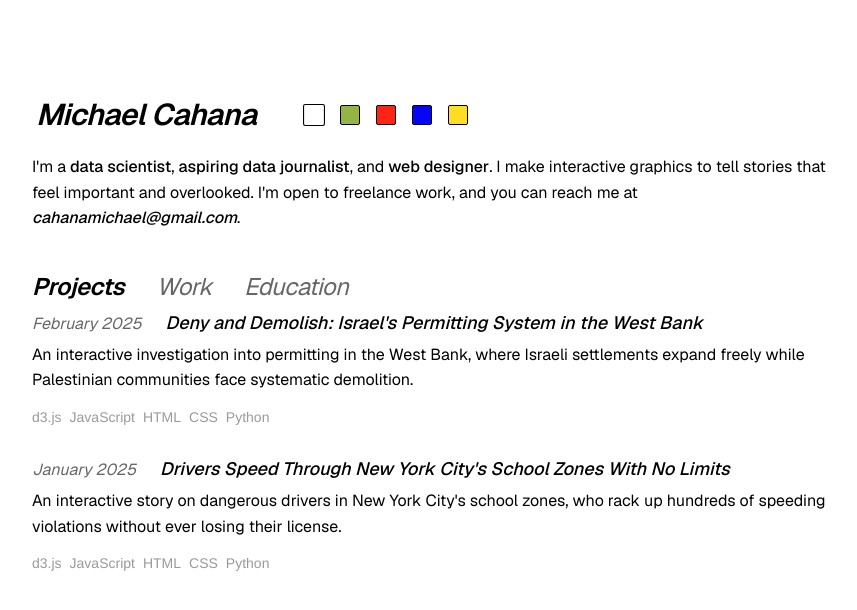
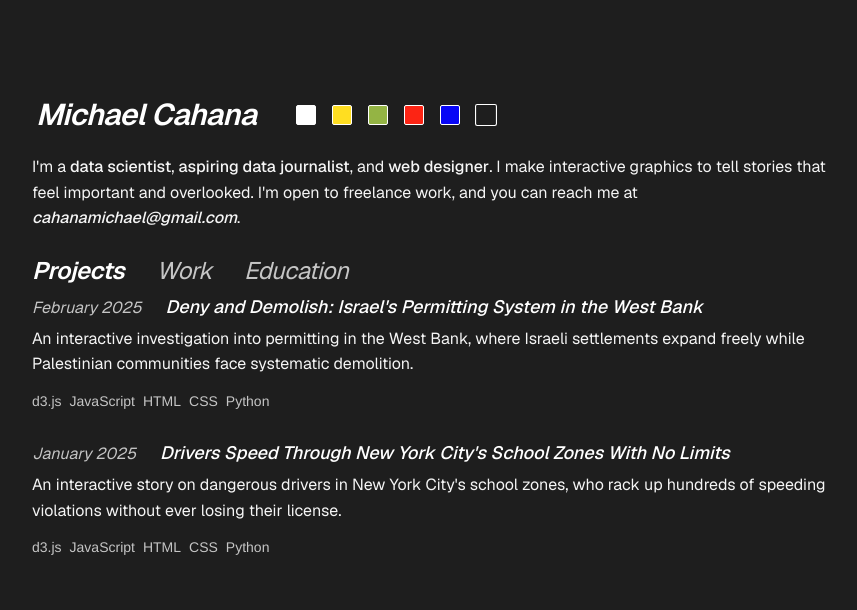
Before and after one commit to m-cahana/portfolio, a Next.js app: page / in a window 1280 px wide. Shown: the top 610 px of the page, without its empty margins (208-1065 px from the left). Built offline with nearby package versions, Linux system fonts and the light colour scheme.

Commit message:
add dark mode

```diff
--- a/app/components/Education.js
+++ b/app/components/Education.js
@@ -3,19 +3,17 @@
 import { useState } from "react";
 import styles from "./Projects.module.css";
 import * as Portal from "@radix-ui/react-portal";
+import { getColorIndexer } from "../utils/colorIndexer";
 
 export default function Education({
   shouldAnimate,
   currentTheme,
   hoveredProject,
   setHoveredProject,
+  isDarkMode,
+  isLightMode,
 }) {
-  let colorIndex = 0; // Start at 0
-  const getNextIndex = () => {
-    const current = colorIndex;
-    colorIndex = (colorIndex + 1) % 6; // Increment and wrap around at 6
-    return current;
-  };
+  const getNextIndex = getColorIndexer(isDarkMode, isLightMode);
   const schools = [
     {
       school: "Northwestern University",
@@ -58,9 +56,13 @@ export default function Education({
               <em
                 className={styles.projectDate}
                 style={
-                  currentTheme[0] === "#FFFFFF"
+                  isLightMode
                     ? {}
-                    : { color: currentTheme[getNextIndex()] }
+                    : {
+                        color: isDarkMode
+                          ? currentTheme[1]
+                          : currentTheme[getNextIndex()],
+                      }
                 }
               >
                 {school.date}
@@ -68,21 +70,34 @@ export default function Education({
               <span
                 className={`${styles.projectTitle} ${styles.noUnderline}`}
                 style={
-                  currentTheme[0] === "#FFFFFF"
+                  isLightMode
                     ? {}
-                    : { color: currentTheme[getNextIndex()] }
+                    : {
+                        color: isDarkMode
+                          ? "#FFFFFF"
+                          : currentTheme[getNextIndex()],
+                      }
                 }
               >
                 {school.school}
               </span>
             </div>
-            <div className={styles.projectDescription}>{school.degree}</div>
+            <div
+              className={styles.projectDescription}
+              style={{
+                color: isDarkMode ? "#F5F5F5" : "inherit",
+              }}
+            >
+              {school.degree}
+            </div>
             <div
               className={styles.projectDescription}
               style={
-                currentTheme[0] === "#FFFFFF"
+                isLightMode
                   ? {}
-                  : { color: currentTheme[getNextIndex()] }
+                  : {
+                      color: currentTheme[getNextIndex()],
+                    }
               }
             >
               {school.thesis}
--- a/app/components/Projects.js
+++ b/app/components/Projects.js
@@ -3,19 +3,17 @@
 import { useState } from "react";
 import styles from "./Projects.module.css";
 import * as Portal from "@radix-ui/react-portal";
+import { getColorIndexer } from "../utils/colorIndexer";
 
 export default function Projects({
   hoveredProject,
   setHoveredProject,
   shouldAnimate,
   currentTheme,
+  isDarkMode,
+  isLightMode,
 }) {
-  let colorIndex = 0; // Start at 0
-  const getNextIndex = () => {
-    const current = colorIndex;
-    colorIndex = (colorIndex + 1) % 6; // Increment and wrap around at 6
-    return current;
-  };
+  const getNextIndex = getColorIndexer(isDarkMode, isLightMode);
 
   const projects = [
     {
@@ -60,9 +58,13 @@ export default function Projects({
               <em
                 className={styles.projectDate}
                 style={
-                  currentTheme[0] === "#FFFFFF"
+                  isLightMode
                     ? {}
-                    : { color: currentTheme[getNextIndex()] }
+                    : {
+                        color: isDarkMode
+                          ? currentTheme[1]
+                          : currentTheme[getNextIndex()],
+                      }
                 }
               >
                 {project.date}
@@ -70,15 +72,25 @@ export default function Projects({
               <span
                 className={styles.projectTitle}
                 style={
-                  currentTheme[0] === "#FFFFFF"
+                  isLightMode
                     ? {}
-                    : { color: currentTheme[getNextIndex()] }
+                    : {
+                        color: isDarkMode
+                          ? "#FFFFFF"
+                          : currentTheme[getNextIndex()],
+                      }
                 }
               >
                 {project.title}
               </span>
             </a>
-            <a href={project.path} className={styles.projectDescription}>
+            <a
+              href={project.path}
+              className={styles.projectDescription}
+              style={{
+                color: isDarkMode ? "#F5F5F5" : "inherit",
+              }}
+            >
               {project.description}
             </a>
             <div className={styles.skillsList}>
@@ -86,11 +98,9 @@ export default function Projects({
                 <span
                   key={skillIndex}
                   className={styles.skillTag}
-                  style={
-                    currentTheme[0] === "#FFFFFF"
-                      ? {}
-                      : { color: currentTheme[getNextIndex()] }
-                  }
+                  style={{
+                    color: currentTheme[getNextIndex()],
+                  }}
                 >
                   {skill}
                 </span>
--- a/app/components/ThemeSwitcher.js
+++ b/app/components/ThemeSwitcher.js
@@ -6,11 +6,15 @@ export const themes = [
   // from figma's color palettes
   {
     id: "white",
-    colors: ["#FFFFFF", "#FFFFFF", "#FFFFFF", "#FFFFFF", "#FFFFFF", "#FFFFFF"],
+    colors: ["#FFFFFF", "#8F8F8F", "#8F8F8F", "#8F8F8F", "#8F8F8F", "#8F8F8F"],
+  },
+  {
+    id: "dijon mustard",
+    colors: ["#FFDE21", "#F2AD2F", "#FFD32C", "#E0BC00", "#FFB302", "#F5C935"],
   },
   {
     id: "sage",
-    colors: ["#94B444", "#A8BB6E", "#DDDBDA", "#DBC1A0", "#839546", "#BBBAB9"],
+    colors: ["#94B444", "#A8BB6E", "#B5B2B0", "#DBC1A0", "#839546", "#BBBAB9"],
   },
   {
     id: "maraschino",
@@ -21,12 +25,16 @@ export const themes = [
     colors: ["#0705F6", "#110792", "#FCB4D4", "#B079C2", "#0705F6", "#110792"],
   },
   {
-    id: "dijon mustard",
-    colors: ["#FFDE21", "#FFEA99", "#FFD32C", "#E0BC00", "#FFB302", "#F5C935"],
+    id: "dark mode",
+    colors: ["#1E1E1E", "#C5C5C5", "#C5C5C5", "#C5C5C5", "#C5C5C5", "#C5C5C5"],
   },
 ];
 
-export default function ThemeSwitcher({ onThemeChange, currentTheme }) {
+export default function ThemeSwitcher({
+  onThemeChange,
+  currentTheme,
+  isDarkMode,
+}) {
   return (
     <div className={styles.themeSwitcher}>
       {themes.map((theme) => (
@@ -43,7 +51,7 @@ export default function ThemeSwitcher({ onThemeChange, currentTheme }) {
               className={styles.colorSwatch}
               style={{
                 backgroundColor: theme.colors[0],
-                border: "1px solid black",
+                border: isDarkMode ? "1px solid white" : "1px solid black",
               }}
             />
           </div>
--- a/app/components/ThemeSwitcher.module.css
+++ b/app/components/ThemeSwitcher.module.css
@@ -1,7 +1,7 @@
 .themeSwitcher {
   display: flex;
   gap: 8px;
-  margin-left: 24px;
+  margin-left: 16px;
   align-items: center;
 }
 
--- a/app/components/Work.js
+++ b/app/components/Work.js
@@ -3,20 +3,21 @@
 import { useState } from "react";
 import styles from "./Projects.module.css";
 import * as Portal from "@radix-ui/react-portal";
+import { getColorIndexer } from "../utils/colorIndexer";
 
-export default function Work({ shouldAnimate, currentTheme }) {
-  let colorIndex = 0; // Start at 0
-  const getNextIndex = () => {
-    const current = colorIndex;
-    colorIndex = (colorIndex + 1) % 6; // Increment and wrap around at 6
-    return current;
-  };
+export default function Work({
+  shouldAnimate,
+  currentTheme,
+  isDarkMode,
+  isLightMode,
+}) {
+  const getNextIndex = getColorIndexer(isDarkMode, isLightMode);
   const jobs = [
     {
       role: "Sabbatical of sorts",
       organization: "",
       description:
-        "Running an afterschool program for preschoolers, working at a restaurant, teaching myself how to make interactive graphics, and building out visual projects.",
+        "Running an afterschool program for preschoolers, working at a restaurant, teaching myself how to make interactive graphics, and building visual projects.",
       date: "September 2024 - Present",
       skills: [
         "HTML",
@@ -32,7 +33,7 @@ export default function Work({ shouldAnimate, currentTheme }) {
       role: "Data Scientist",
       organization: "Quora",
       description:
-        "Managed experimentation and research for multiple monetization workstreams. Oversaw experiments that increased company revenue by 10%. Set pricing for our new chat product, developed a revenue sharing system for content creators, and analyzed subscriber behavior to improve retention.",
+        "Managed experimentation and research for multiple monetization workstreams, increasing revenue for the core Quora product, and developing a subscription system for Poe, the company's new chat product.",
       date: "November 2021 - September 2024",
       skills: [
         "Python",
@@ -50,7 +51,7 @@ export default function Work({ shouldAnimate, currentTheme }) {
       role: "Research Analyst",
       organization: "University of Chicago Energy & Environment Lab",
       description:
-        "Partnered with state governments to evaluate environmental policies. Developed a randomized controlled trial to test a new approach to enforcing air quality standards in California. Built a model to predict emissions leaks at oil and gas wells in Colorado, and better target the state's inspectors towards emitting wells.",
+        "Partnered with state governments to evaluate environmental policies. Developed a randomized controlled trial to test novel enforcement of air quality standards in California, and built a model to predict emissions leaks at oil and gas wells in Colorado, better targeting the state's inspectors towards emitting wells.",
       date: "March 2019 - June 2021",
       skills: [
         "R",
@@ -113,9 +114,13 @@ export default function Work({ shouldAnimate, currentTheme }) {
               <em
                 className={styles.projectDate}
                 style={
-                  currentTheme[0] === "#FFFFFF"
+                  isLightMode
                     ? {}
-                    : { color: currentTheme[getNextIndex()] }
+                    : {
+                        color: isDarkMode
+                          ? currentTheme[1]
+                          : currentTheme[getNextIndex()],
+                      }
                 }
               >
                 {job.date}
@@ -123,10 +128,12 @@ export default function Work({ shouldAnimate, currentTheme }) {
               <span
                 className={`${styles.projectTitle} ${styles.noUnderline}`}
                 style={
-                  currentTheme[0] === "#FFFFFF"
+                  isLightMode
                     ? {}
                     : {
-                        color: currentTheme[getNextIndex()],
+                        color: isDarkMode
+                          ? "#FFFFFF"
+                          : currentTheme[getNextIndex()],
                       }
                 }
               >
@@ -134,17 +141,22 @@ export default function Work({ shouldAnimate, currentTheme }) {
                 {job.organization && `, ${job.organization}`}
               </span>
             </div>
-            <a className={styles.projectDescription}>{job.description}</a>
+            <a
+              className={styles.projectDescription}
+              style={{
+                color: isDarkMode ? "#F5F5F5" : "inherit",
+              }}
+            >
+              {job.description}
+            </a>
             <div className={styles.skillsList}>
               {job.skills.map((skill, skillIndex) => (
                 <span
                   key={skillIndex}
                   className={styles.skillTag}
-                  style={
-                    currentTheme[0] === "#FFFFFF"
-                      ? {}
-                      : { color: currentTheme[getNextIndex()] }
-                  }
+                  style={{
+                    color: currentTheme[getNextIndex()],
+                  }}
                 >
                   {skill}
                 </span>
--- a/app/page.js
+++ b/app/page.js
@@ -32,7 +32,11 @@ export default function Home() {
   const [hoveredProject, setHoveredProject] = useState(null);
   const [tabValue, setTabValue] = useState(0);
   const [shouldAnimateProjects, setShouldAnimateProjects] = useState(true);
-  const [currentTheme, setCurrentTheme] = useState(themes[0].colors); // Use first theme from the array
+  const [currentTheme, setCurrentTheme] = useState(() => {
+    const hour = new Date().getHours();
+    const isDaytime = hour >= 6 && hour < 20; // Consider 6 AM to 8 PM as daytime
+    return isDaytime ? themes[0].colors : themes[themes.length - 1].colors;
+  });
 
   const handleTabChange = (event, newValue) => {
     setTabValue(newValue);
@@ -45,36 +49,52 @@ export default function Home() {
 
   const backgroundOpacity = 1;
 
+  const isDarkMode = currentTheme[0] === "#1E1E1E";
+  const isLightMode = currentTheme[0] === "#FFFFFF";
+
   return (
-    <div className={styles.page}>
+    <div
+      className={styles.page}
+      style={{
+        backgroundColor: isDarkMode ? currentTheme[0] : "inherit",
+      }}
+    >
       <main className={styles.main}>
         <div className={styles.container}>
           <div className={styles.titleContainer}>
             <h1
               className={`${styles.title} ${styles.fadeIn}`}
               style={{
-                color:
-                  currentTheme[0] === "#FFFFFF"
+                color: isDarkMode
+                  ? "#FFFFFF"
+                  : currentTheme[0] === "#FFFFFF"
                   ? "black"
                   : addOpacity(currentTheme[0], backgroundOpacity),
               }}
             >
               Michael Cahana
             </h1>
-            <div className={`${styles.fadeIn} ${styles.delaySwitcher}`}>
+            <div className={`${styles.fadeIn} ${styles.delay1}`}>
               <ThemeSwitcher
                 onThemeChange={handleThemeChange}
                 currentTheme={currentTheme}
+                isDarkMode={isDarkMode}
               />
             </div>
           </div>
-          <p className={`${styles.text} ${styles.fadeIn} ${styles.delay1}`}>
+          <p
+            className={`${styles.text} ${styles.fadeIn} ${styles.delay1}`}
+            style={{
+              color: isDarkMode ? "#F5F5F5" : "inherit",
+            }}
+          >
             I&apos;m a{" "}
             <span
               style={{
                 fontWeight: 500,
-                color:
-                  currentTheme[0] === "#FFFFFF"
+                color: isDarkMode
+                  ? "#F5F5F5"
+                  : currentTheme[0] === "#FFFFFF"
                   ? "black"
                   : addOpacity(currentTheme[0], backgroundOpacity),
               }}
@@ -85,8 +105,9 @@ export default function Home() {
             <span
               style={{
                 fontWeight: 500,
-                color:
-                  currentTheme[0] === "#FFFFFF"
+                color: isDarkMode
+                  ? "#F5F5F5"
+                  : currentTheme[0] === "#FFFFFF"
                   ? "black"
                   : addOpacity(currentTheme[1], backgroundOpacity),
               }}
@@ -97,8 +118,9 @@ export default function Home() {
             <span
               style={{
                 fontWeight: 500,
-                color:
-                  currentTheme[0] === "#FFFFFF"
+                color: isDarkMode
+                  ? "#F5F5F5"
+                  : currentTheme[0] === "#FFFFFF"
                   ? "black"
                   : addOpacity(currentTheme[2], backgroundOpacity),
               }}
@@ -112,8 +134,9 @@ export default function Home() {
               className={styles.email}
               style={{
                 fontWeight: 500,
-                color:
-                  currentTheme[0] === "#FFFFFF"
+                color: isDarkMode
+                  ? "#F5F5F5"
+                  : currentTheme[0] === "#FFFFFF"
                   ? "black"
                   : addOpacity(currentTheme[3], backgroundOpacity),
               }}
@@ -153,11 +176,18 @@ export default function Home() {
                 label="Projects"
                 disableRipple
                 sx={{
-                  color: currentTheme[0] === "#FFFFFF" ? {} : currentTheme[4],
+                  color: isDarkMode
+                    ? currentTheme[1]
+                    : isLightMode
+                    ? "#7E7E7E"
+                    : currentTheme[0],
                   "&.Mui-selected": {
                     fontWeight: 600,
-                    color:
-                      currentTheme[0] === "#FFFFFF" ? "black" : currentTheme[4],
+                    color: isDarkMode
+                      ? "#FFFFFF"
+                      : isLightMode
+                      ? "black"
+                      : currentTheme[0],
                   },
                   "&:hover": { fontWeight: 600 },
                 }}
@@ -166,11 +196,18 @@ export default function Home() {
                 label="Work"
                 disableRipple
                 sx={{
-                  color: currentTheme[0] === "#FFFFFF" ? {} : currentTheme[5],
+                  color: isDarkMode
+                    ? currentTheme[1]
+                    : isLightMode
+                    ? "#7E7E7E"
+                    : currentTheme[1],
                   "&.Mui-selected": {
                     fontWeight: 600,
-                    color:
-                      currentTheme[0] === "#FFFFFF" ? "black" : currentTheme[5],
+                    color: isDarkMode
+                      ? "#FFFFFF"
+                      : isLightMode
+                      ? "black"
+                      : currentTheme[1],
                   },
                   "&:hover": { fontWeight: 600 },
                 }}
@@ -179,11 +216,18 @@ export default function Home() {
                 label="Education"
                 disableRipple
                 sx={{
-                  color: currentTheme[0] === "#FFFFFF" ? {} : currentTheme[1],
+                  color: isDarkMode
+                    ? currentTheme[1]
+                    : isLightMode
+                    ? "#7E7E7E"
+                    : currentTheme[2],
                   "&.Mui-selected": {
                     fontWeight: 600,
-                    color:
-                      currentTheme[0] === "#FFFFFF" ? "black" : currentTheme[1],
+                    color: isDarkMode
+                      ? "#FFFFFF"
+                      : isLightMode
+                      ? "black"
+                      : currentTheme[2],
                   },
                   "&:hover": { fontWeight: 600 },
                 }}
@@ -197,12 +241,16 @@ export default function Home() {
               setHoveredProject={setHoveredProject}
               shouldAnimate={shouldAnimateProjects}
               currentTheme={currentTheme}
+              isDarkMode={isDarkMode}
+              isLightMode={isLightMode}
             />
           </TabPanel>
           <TabPanel value={tabValue} index={1}>
             <Work
               shouldAnimate={shouldAnimateProjects}
               currentTheme={currentTheme}
+              isDarkMode={isDarkMode}
+              isLightMode={isLightMode}
             />
           </TabPanel>
           <TabPanel value={tabValue} index={2}>
@@ -211,6 +259,8 @@ export default function Home() {
               currentTheme={currentTheme}
               hoveredProject={hoveredProject}
               setHoveredProject={setHoveredProject}
+              isDarkMode={isDarkMode}
+              isLightMode={isLightMode}
             />
           </TabPanel>
         </Box>
--- a/app/page.module.css
+++ b/app/page.module.css
@@ -25,7 +25,7 @@
   flex-direction: column;
   width: 100%;
   max-width: 800px;
-  gap: 32px;
+  gap: 16px;
   margin-top: 20px;
   position: relative;
   z-index: 1;
@@ -215,32 +215,6 @@ a.email {
   text-decoration: underline;
 }
 
-.projectImage {
-  position: fixed;
-  right: 80px;
-  top: 50%;
-  transform: translateY(-50%);
-  width: 400px;
-  height: 400px;
-  pointer-events: none;
-  z-index: 2000;
-  opacity: 0;
-  animation: fadeIn 0.3s ease forwards;
-  border: 1px solid gray;
-  border-radius: 8px;
-  display: flex;
-  align-items: center;
-  justify-content: center;
-  isolation: isolate;
-}
-
-.projectImage img {
-  width: 100%;
-  height: 100%;
-  object-fit: cover;
-  border-radius: 8px;
-}
-
 @keyframes fadeIn {
   from {
     opacity: 0;
@@ -288,20 +262,3 @@ a.email {
     opacity: 1;
   }
 }
-
-/* Tab styles */
-.MuiTab-root {
-  font-size: 24px !important;
-  font-weight: 400 !important;
-  letter-spacing: -0.02em !important;
-  text-transform: none !important;
-  font-family: var(--font-geist-sans) !important;
-  padding: 0 32px 0 0 !important;
-  min-width: auto !important;
-  color: rgba(0, 0, 0, 1) !important;
-  font-style: italic !important;
-}
-
-.MuiTabs-indicator {
-  display: none !important;
-}
--- /dev/null
+++ b/app/utils/colorIndexer.js
@@ -0,0 +1,15 @@
+export const getColorIndexer = (isDarkMode, isLightMode) => {
+  let colorIndex = isDarkMode || isLightMode ? 1 : 0; // Start at 1 if dark or light mode mode, 0 otherwise
+
+  const getNextIndex = () => {
+    const current = colorIndex;
+    if (isDarkMode || isLightMode) {
+      colorIndex = ((colorIndex - 1 + 1) % 5) + 1; // Cycle through 1-5 in dark/light mode
+    } else {
+      colorIndex = (colorIndex + 1) % 6; // Normal cycle through 0-5
+    }
+    return current;
+  };
+
+  return getNextIndex;
+};
```
Also changed, not shown: app/components/Projects.module.css (+8 -0 lines). Lines whose indentation alone changed are shown as unchanged.
